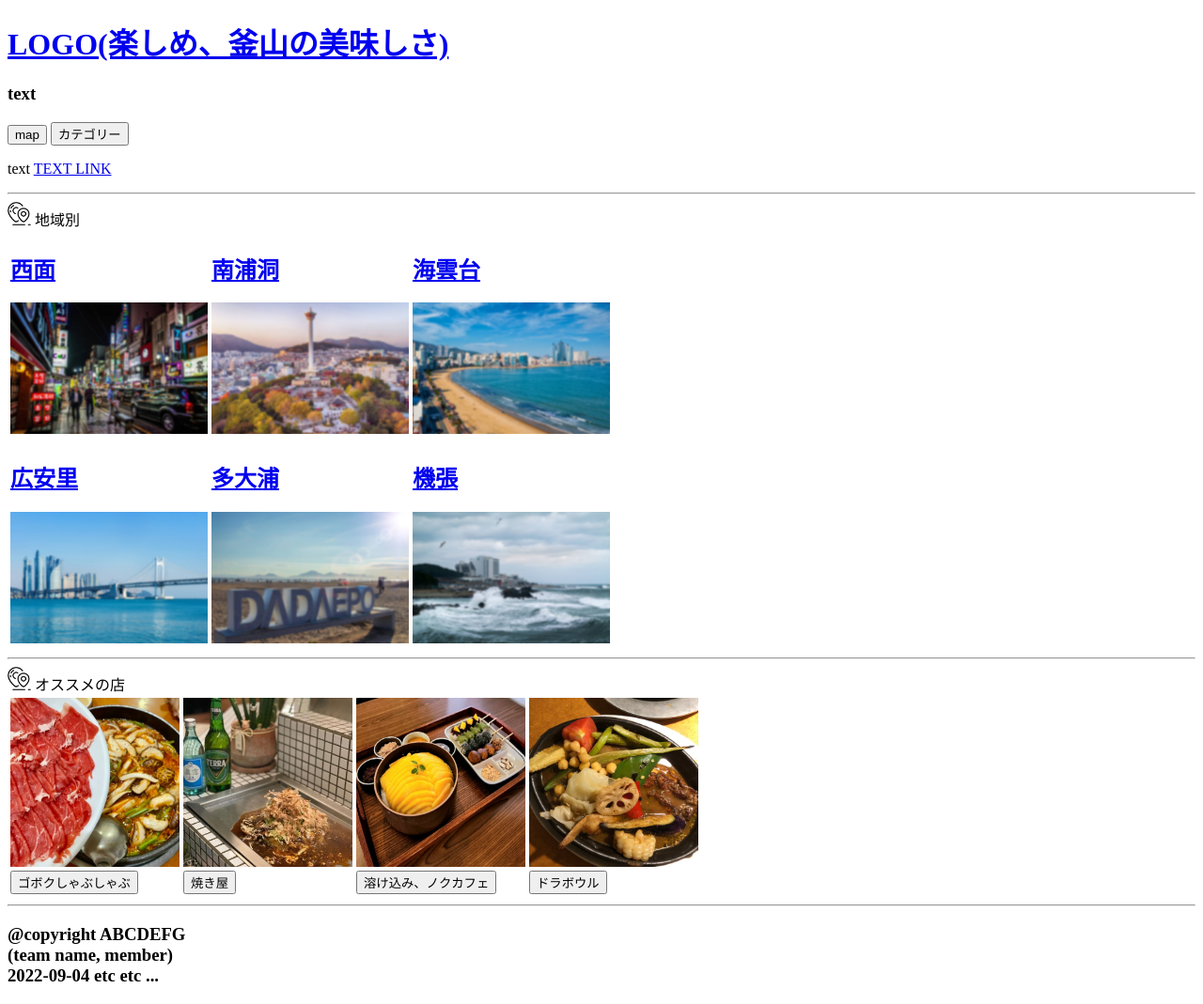
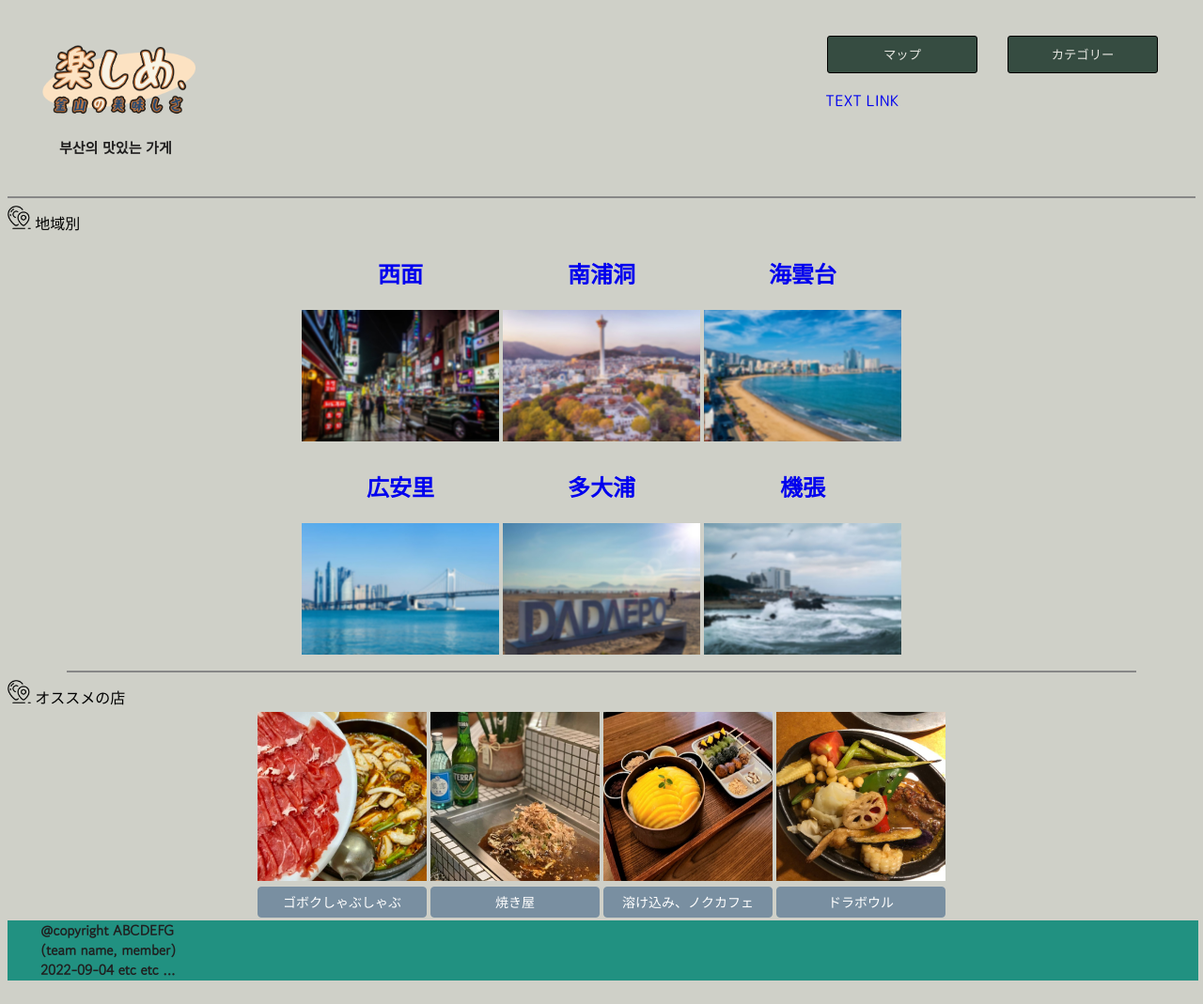
Before and after one commit to Toxin16/K-move-team-project, a plain HTML site: page プロジェクト/index.html in a window 1280 px wide. Shown: the whole page at 94% size. After the commit the page ends 1044 px from the top, so only its background shows below. Drawn offline with Linux system fonts and the light colour scheme.

Commit message:
Add files via upload

```diff
--- a/プロジェクト/index.html
+++ b/プロジェクト/index.html
@@ -1,28 +1,42 @@
 <!DOCTYPE html>
 <html lang="jp">
+
 <head>
     <meta charset="UTF-8">
     <meta name="viewport" content="width=device-width, initial-scale=1.0">
     <title>釜山の美味しい店</title> <!--page tab title-->
-    <link rel="stylesheet" href="css/style.css">
-    <script src="index.js"></script>
+    <link rel="stylesheet" href="css/index.css">
+
+    <!-- google web font -->
+    <link rel="preconnect" href="https://fonts.googleapis.com">
+    <link rel="preconnect" href="https://fonts.gstatic.com" crossorigin>
+    <link href="https://fonts.googleapis.com/css2?family=Gowun+Dodum&family=M+PLUS+Rounded+1c&display=swap" rel="stylesheet">
 </head>
 
 <body>
-    <a href="index.html">
-        <h1>LOGO(楽しめ、釜山の美味しさ)</h1>
-    </a>
+    <header>
+            <nav class="title">
+                <a href="index.html" ><img src="images/Logo/logofile.png" height="110"></a>
+                <h3>부산의 맛있는 가게</h3>
+            </nav>
+            <nav></nav>
+            <nav class="nav1">
+            <ul>
+                <li><button class="Btn">マップ</button></li>
+                　　 <!-- 　　 버튼 사이에 공백 넣었어요. -->
+                <li><button class="Btn">カテゴリー</button></li>
+            </ul>
+            <p>
+                <a href="https://" alt="마우스 오버 설명">
+                    　　　TEXT LINK
+                </a>
+            </p>
+            <br/><br/>
 
-    <h3>text</h3>
-    <input type="button" value="map" calss="button" onClick="map()"></input>
-    <button>カテゴリー</button>
+        </nav>
+    </header>
 
-    <p>text
-        <a href="https://" alt="마우스 오버 설명">
-            TEXT LINK
-        </a>
-    </p>
-    <hr>
+<hr style="border: solid 1px #878787;">
 
     <div class = "places-1">
         <img src="images/main/places.png" width="25px" height="25px">
@@ -112,7 +126,7 @@
             </td>
         </tr>
     </table>
-    <hr>
+    <hr align="center" style="border: solid 0.5px #878787; width: 90%;">
 
     <div class = "places-2">
         <img src="images/main/places.png" width="25px" height="25px">
@@ -128,7 +142,7 @@
                     </div>
                     <div class="Gobok-txt">
                             <a href="https://url.kr/8wrjus" alt="">
-                                <button>ゴボクしゃぶしゃぶ</button>
+                                <button class="btn">ゴボクしゃぶしゃぶ</button>
                             </a>
                     </div>
                 </div>
@@ -141,7 +155,7 @@
                     </div>
                     <div class="Yakiya-txt">
                         <a href="https://url.kr/ehl2ng" alt="">
-                            <button>焼き屋</button>
+                            <button class="btn">焼き屋</button>
                         </a>
                     </div>
                 </div>
@@ -154,7 +168,7 @@
                     </div>
                     <div class="Nokcafe-txt">
                         <a href="https://url.kr/5edlyu" alt="">
-                            <button>溶け込み、ノクカフェ</button>
+                            <button class="btn">溶け込み、ノクカフェ</button>
                         </a>
                     </div>
                 </div>
@@ -167,14 +181,13 @@
                     </div>
                     <div class="Doraboeul-txt">
                         <a href="https://url.kr/bkaepz" alt="">
-                            <button>ドラボウル</button>
+                            <button class="btn">ドラボウル</button>
                         </a>
                     </div>
                 </div>
             </td>
         </tr>
     </table>
-    <hr>
 
     <div class = "Copyright">
         <h3>
```
